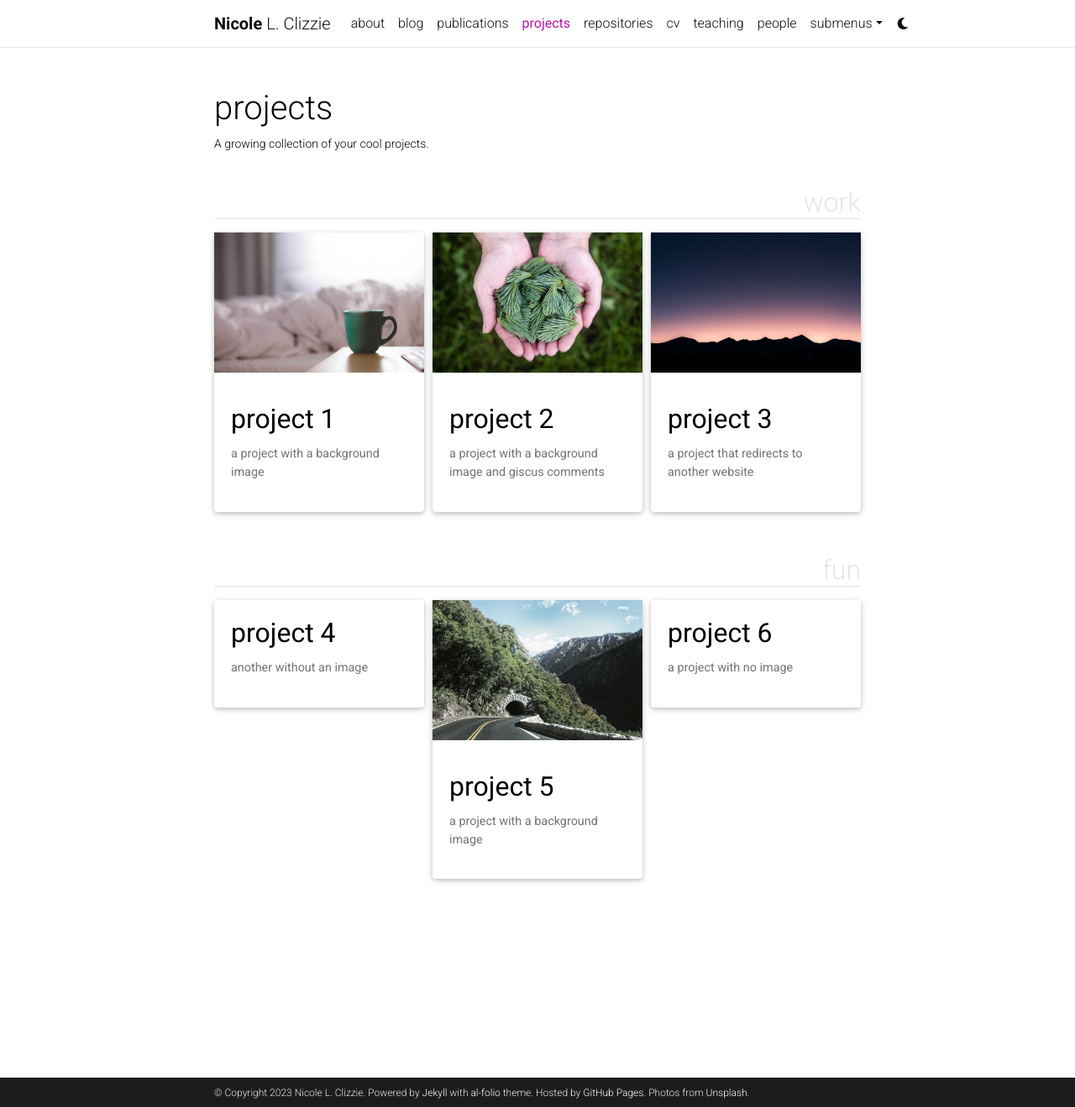
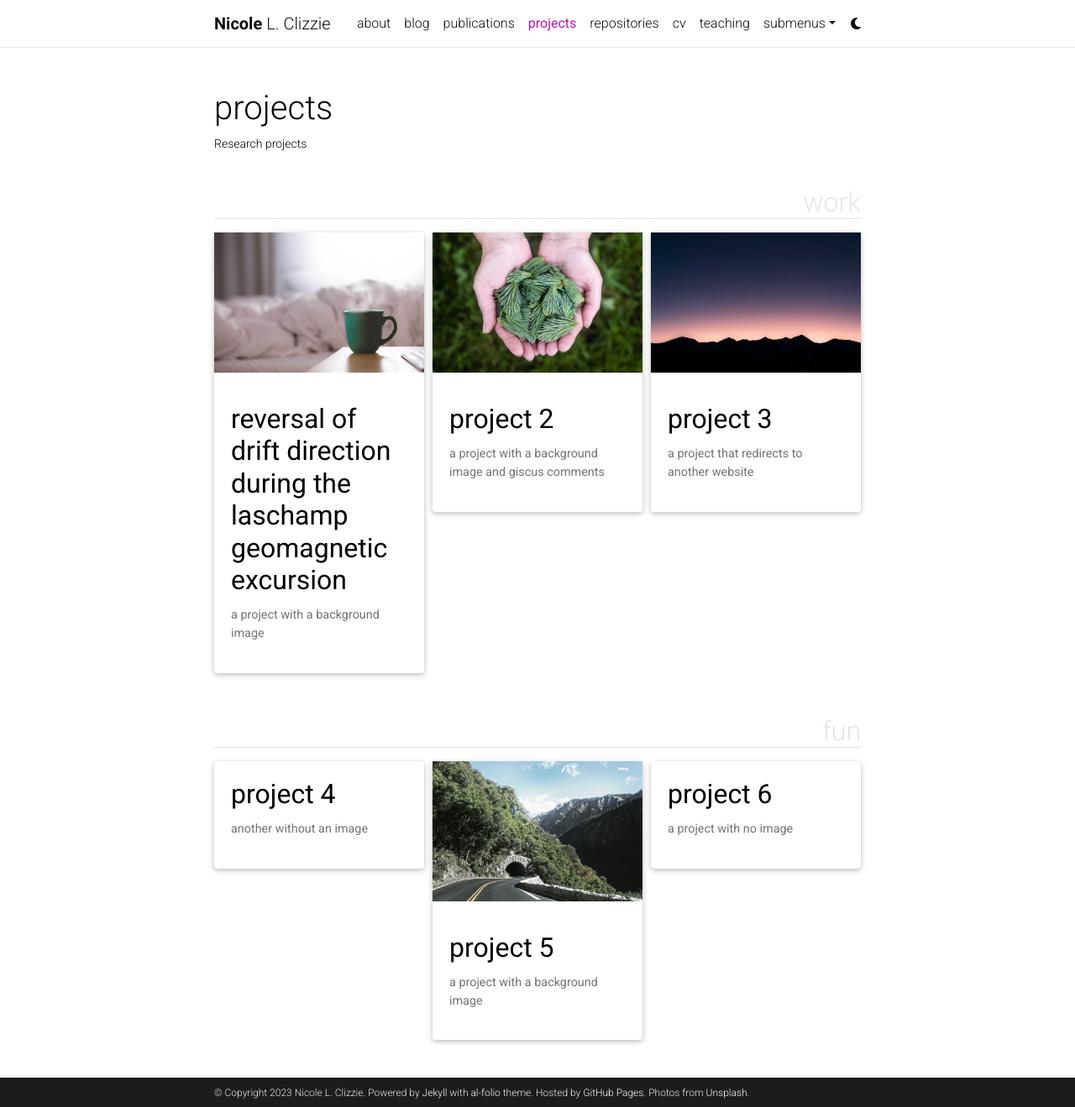
Before and after one commit to clizzzie/clizzzie.github.io, a Jekyll site: the page built from _pages/projects.md, in a window 1280 px wide and 1319 px high. Shown: the whole window at 84% size. Built offline with Jekyll 4.4.1, drawn with Linux system fonts in a browser that asks for light colours; full-size pictures stand in for the smaller copies a plugin makes; comment, search, counter and statistics services are not loaded; a style sheet for code colours, icons or effects is not loaded.

```diff
--- a/_pages/projects.md
+++ b/_pages/projects.md
@@ -2,7 +2,7 @@
 layout: page
 title: projects
 permalink: /projects/
-description: A growing collection of your cool projects.
+description: Research projects
 nav: true
 nav_order: 2
 display_categories: [work, fun]
--- a/_projects/1_project.md
+++ b/_projects/1_project.md
@@ -1,11 +1,11 @@
 ---
 layout: page
-title: project 1
+title: Reversal of drift direction during the Laschamp geomagnetic excursion
 description: a project with a background image
 img: assets/img/12.jpg
 importance: 1
 category: work
-related_publications: einstein1956investigations, einstein1950meaning
+related_publications:
 ---
 
 Every project has a beautiful feature showcase page.
```
Also changed, not shown: _pages/about.md (+1 -1 lines), _pages/profiles.md (deleted, +0 -28 lines).
